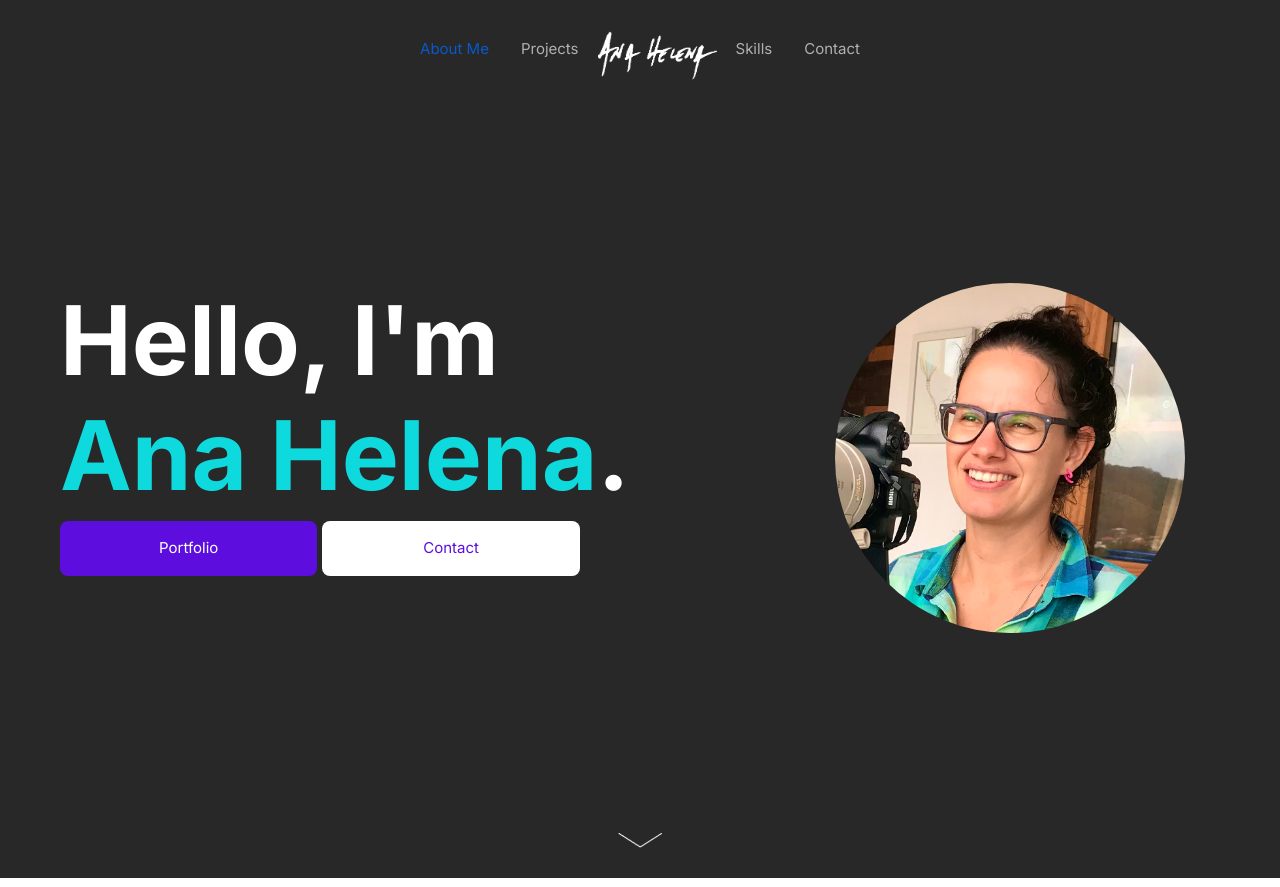
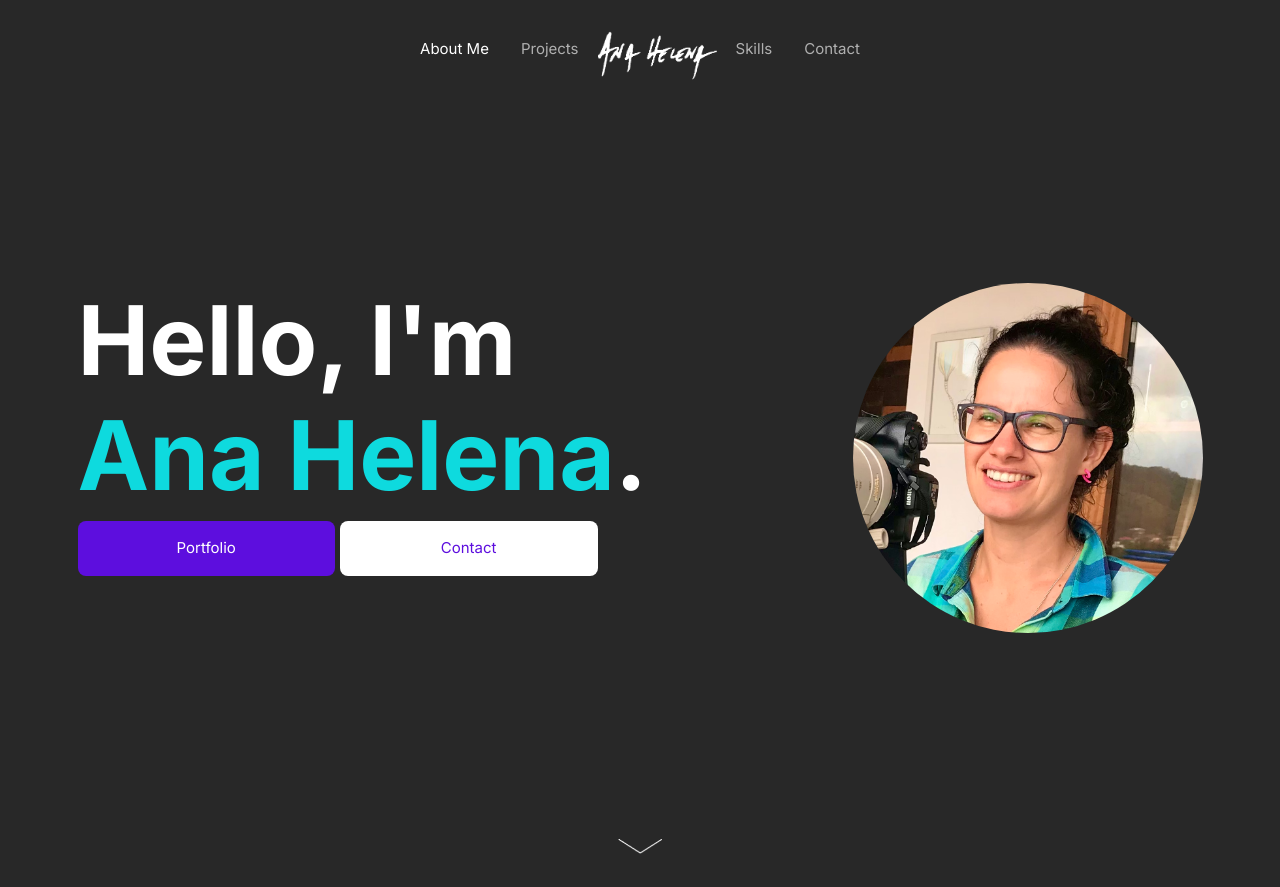
Before and after one commit to anahperes/fmt-m02s02-exercicios-portfolio, a plain HTML site: page index.html in a window 1280 px wide. Both pictures are taken after a click on the link "About Me". Drawn offline with nearby package versions, Linux system fonts and the light colour scheme.

Commit message:
fixed header style 02

```diff
--- a/index.html
+++ b/index.html
@@ -20,7 +20,7 @@
 
 <body>
     <header class="header-custom">
-        <nav>
+        <nav class="nav-custom-fixed">
             <ul class="nav justify-content-center">
                 <li class="nav-item">
                   <a class="nav-link nav-link-custom" aria-current="page" href="#">About Me</a>
@@ -52,7 +52,7 @@
             <img src="/img/Ana Helena.jpg" class="img-fluid image-photo" alt="ana helena">
         </div>
 
-        <img src="/img/Arrow down.png" class="arrow" alt="arrow down">
+        <a class="arrow-container" href="#"><img src="/img/Arrow down.png" class="arrow" alt="arrow down"></a>
     </header>
 
     <main></main>
--- a/style.css
+++ b/style.css
@@ -28,7 +28,7 @@
     color: var(--color-senary);
 }
 
-.nav-link-custom:hover {
+.nav-link-custom:hover, .nav-link-custom:focus {
     color: var(--color-primary);
 }
 
@@ -43,6 +43,8 @@
 .header-container {
     display: flex;
     gap: 205px;
+
+    margin: auto;
 }
 
 .header-custom {
@@ -106,7 +108,10 @@
     flex-wrap: wrap;
 }
 
+.arrow-container {
+    margin: auto;
+}
+
 .arrow {
     max-width: 43.5px;
-    margin: auto;
 }
```
